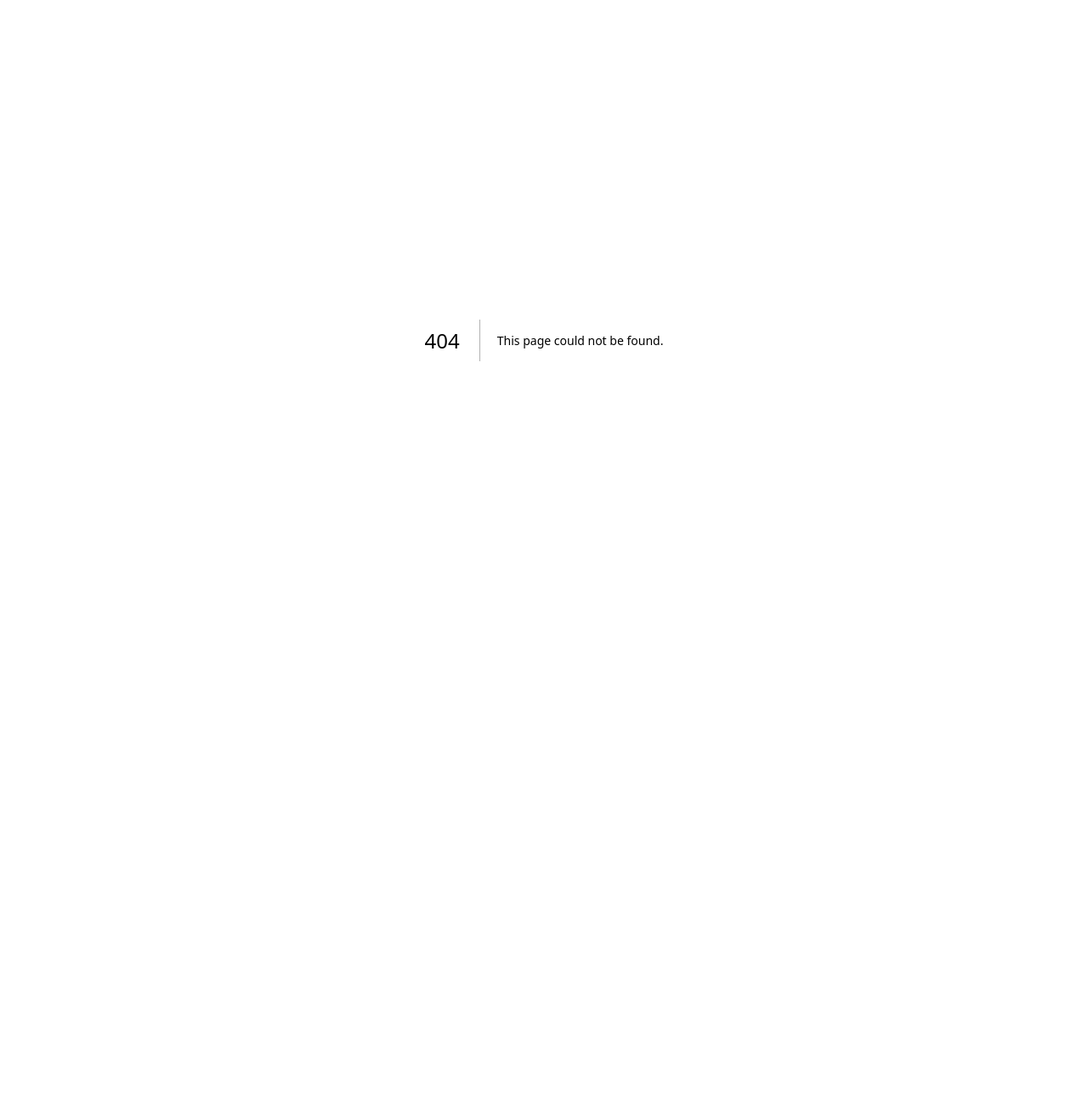
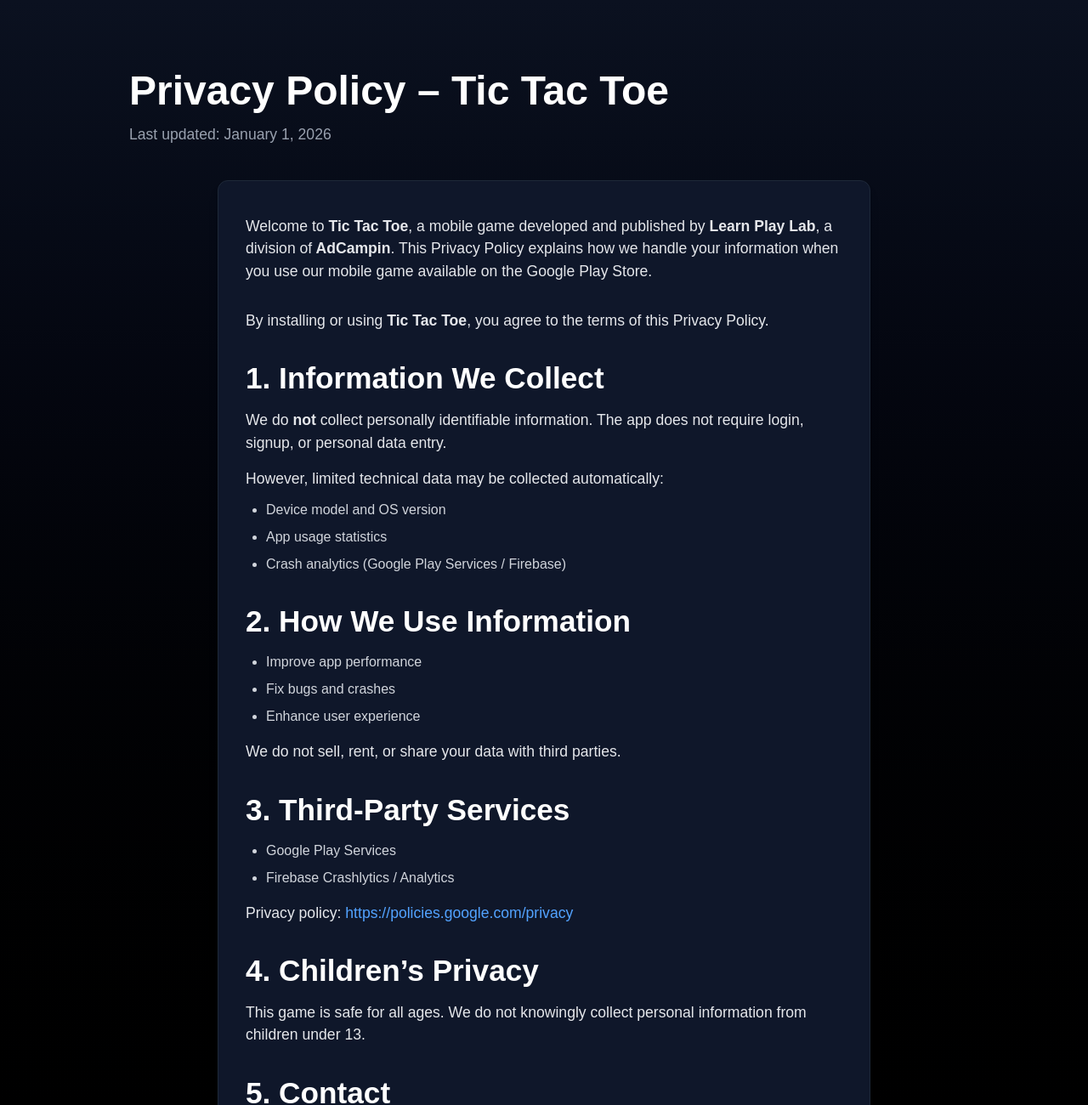
Before and after one commit to sanjaynaruka-ncs/adcampin, a Next.js app: page /learnplaylab/tic-tac-toe/privacy-policy in a window 1280 px wide. Before the commit this address had no page. Shown: the top 1300 px of the page at 85% size. Before the commit the page ends 800 px from the top, so only its background shows below. Built offline with nearby package versions, Linux system fonts and the light colour scheme.

Commit message:
add privacy policy pages

```diff
--- /dev/null
+++ b/app/learnplaylab/tic-tac-toe/privacy-policy/page.tsx
@@ -0,0 +1,117 @@
+export default function PrivacyPolicy() {
+  return (
+    <div className="min-h-screen bg-gradient-to-b from-[#0b1120] to-black text-gray-200">
+
+      {/* Header */}
+      <div className="max-w-5xl mx-auto px-6 pt-20 pb-10">
+        <h1 className="text-4xl font-bold text-white mb-3">
+          Privacy Policy – Tic Tac Toe
+        </h1>
+        <p className="text-gray-400">
+          Last updated: January 1, 2026
+        </p>
+      </div>
+
+      {/* Content */}
+      <div className="max-w-3xl mx-auto bg-[#0f172a] border border-gray-800 rounded-xl px-8 py-10 shadow-lg space-y-8">
+
+        <p>
+          Welcome to <strong>Tic Tac Toe</strong>, a mobile game developed and
+          published by <strong>Learn Play Lab</strong>, a division of
+          <strong> AdCampin</strong>.
+          This Privacy Policy explains how we handle your information when you
+          use our mobile game available on the Google Play Store.
+        </p>
+
+        <p>
+          By installing or using <strong>Tic Tac Toe</strong>, you agree to the
+          terms of this Privacy Policy.
+        </p>
+
+        <section>
+          <h2 className="text-2xl font-semibold text-white mb-3">
+            1. Information We Collect
+          </h2>
+
+          <p className="mb-4">
+            We do <strong>not</strong> collect personally identifiable
+            information. The app does not require login, signup, or personal
+            data entry.
+          </p>
+
+          <p>However, limited technical data may be collected automatically:</p>
+
+          <ul className="list-disc ml-6 mt-3 space-y-2 text-gray-300">
+            <li>Device model and OS version</li>
+            <li>App usage statistics</li>
+            <li>Crash analytics (Google Play Services / Firebase)</li>
+          </ul>
+        </section>
+
+        <section>
+          <h2 className="text-2xl font-semibold text-white mb-3">
+            2. How We Use Information
+          </h2>
+
+          <ul className="list-disc ml-6 space-y-2 text-gray-300">
+            <li>Improve app performance</li>
+            <li>Fix bugs and crashes</li>
+            <li>Enhance user experience</li>
+          </ul>
+
+          <p className="mt-4">
+            We do not sell, rent, or share your data with third parties.
+          </p>
+        </section>
+
+        <section>
+          <h2 className="text-2xl font-semibold text-white mb-3">
+            3. Third-Party Services
+          </h2>
+
+          <ul className="list-disc ml-6 space-y-2 text-gray-300">
+            <li>Google Play Services</li>
+            <li>Firebase Crashlytics / Analytics</li>
+          </ul>
+
+          <p className="mt-4">
+            Privacy policy:{" "}
+            <a
+              href="https://policies.google.com/privacy"
+              className="text-blue-400 hover:underline"
+            >
+              https://policies.google.com/privacy
+            </a>
+          </p>
+        </section>
+
+        <section>
+          <h2 className="text-2xl font-semibold text-white mb-3">
+            4. Children’s Privacy
+          </h2>
+
+          <p>
+            This game is safe for all ages. We do not knowingly collect
+            personal information from children under 13.
+          </p>
+        </section>
+
+        <section>
+          <h2 className="text-2xl font-semibold text-white mb-3">
+            5. Contact
+          </h2>
+
+          <p>Email: contact@adcampin.com</p>
+          <p>Website: https://learnplaylab.adcampin.com</p>
+        </section>
+
+      </div>
+
+      {/* Footer */}
+      <div className="text-center text-gray-500 text-sm py-10">
+        © 2026 Learn Play Lab • A division of AdCampin
+      </div>
+
+    </div>
+  );
+}
```
Also changed, not shown: app/learnplaylab/mathuvo/privacy-policy/page.tsx (renamed from app/mathuvo/privacy-policy/page.tsx), vercel.json (deleted).
